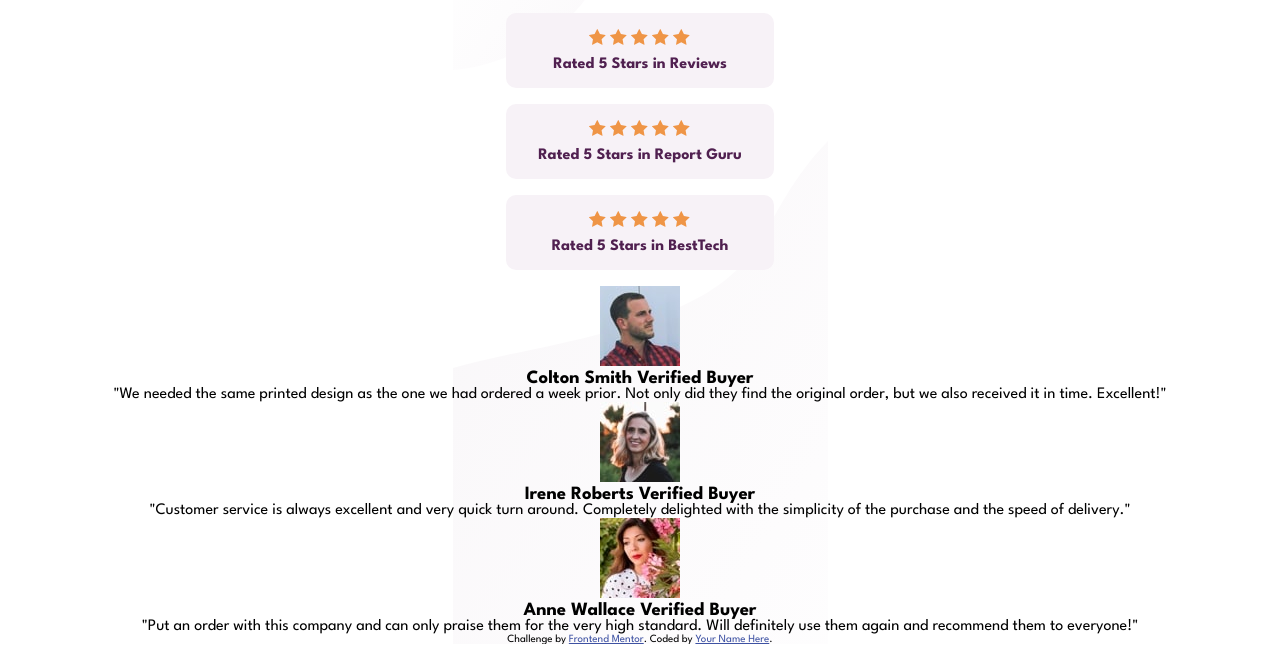
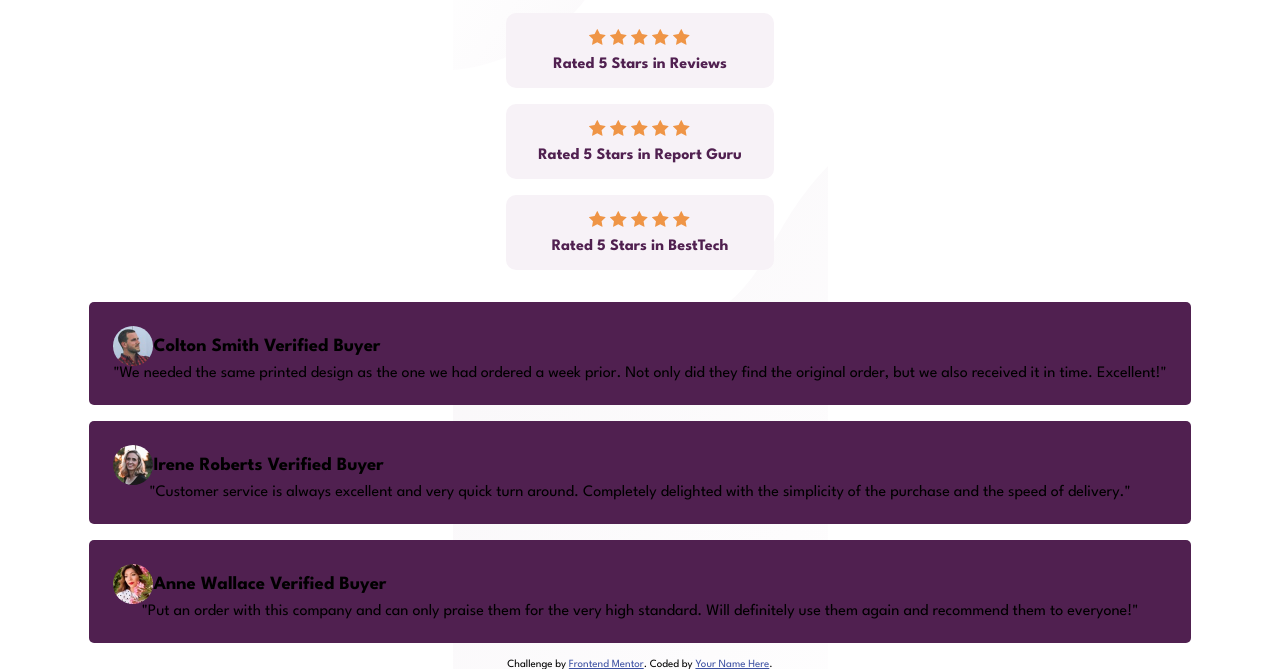
Before and after one commit to RaizaCirne/treino-grid, a plain HTML site: page index.html in a window 1280 px wide. Shown: the part 162-831 px from the top of the page. Before the commit the page ends 806 px from the top, so only its background shows below. Drawn offline with Linux system fonts and the light colour scheme.

Commit message:
Estilizando review

```diff
--- a/style.css
+++ b/style.css
@@ -57,3 +57,23 @@ header p {
     color: hsl(300, 43%, 22%);
     padding-top: 0.5em;
 }
+
+.review {
+    background-color:hsl(300, 43%, 22%);
+    margin: 1em;
+    text-align: start;
+    border-radius: 5px;
+    padding: 1.5em;
+}
+
+.review img {
+    border-radius: 50px;
+    width: 40px;
+    height: 40px;
+    object-fit: contain;
+}
+
+.profile {
+   display: flex;
+   align-items: center;
+}
```
